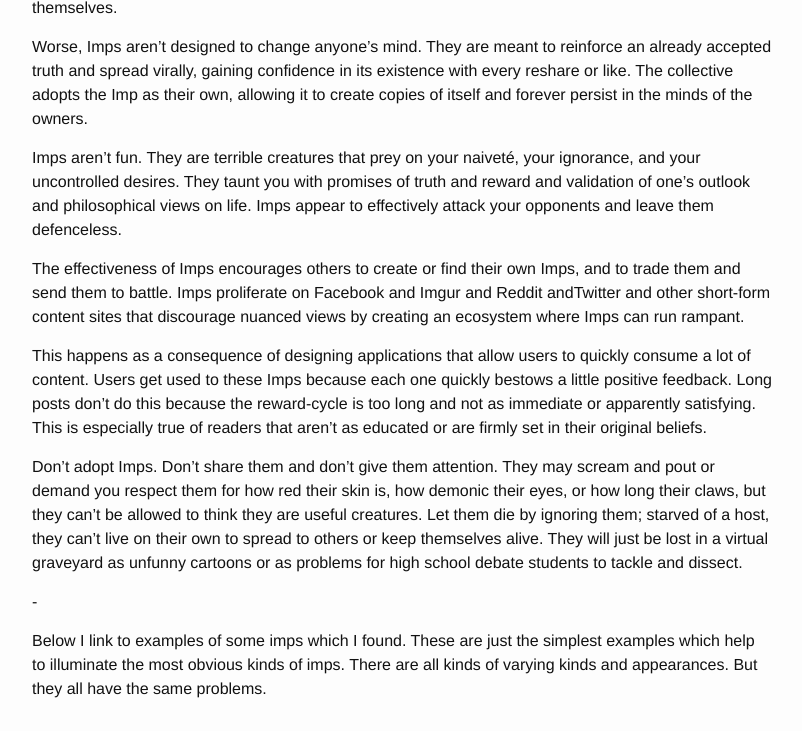
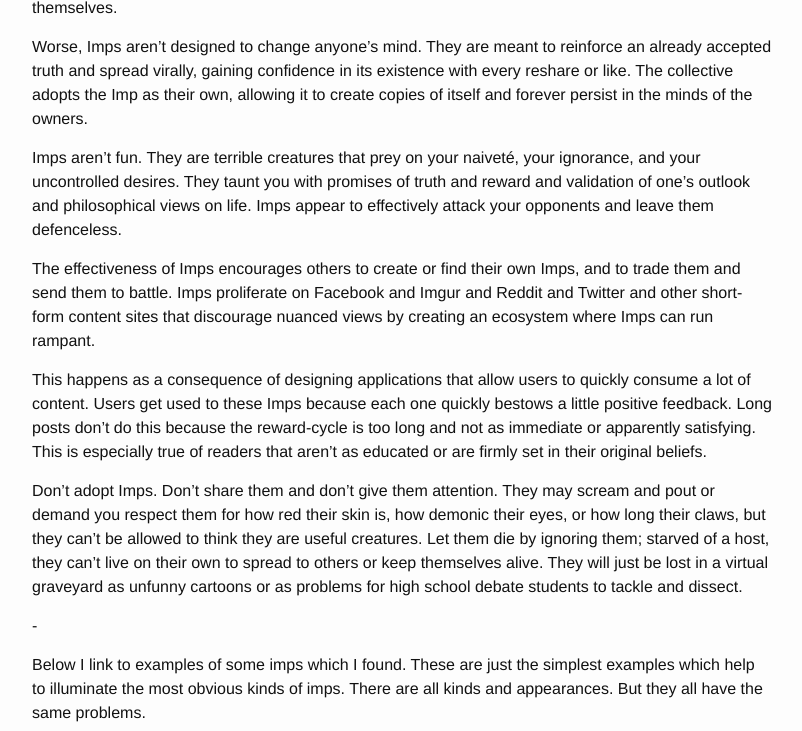
Before and after one commit to grnt426/grnt426.github.io, a Jekyll site: the page built from _posts/2016-03-08-imps.markdown, in a window 1280 px wide and 900 px high, scrolled down 705 px, cut to the strip 0-731 px from the top of the window. Shown: the whole strip, without its empty margins (238-1040 px from the left). Built offline with Jekyll 4.4.1, drawn with Linux system fonts in a browser that asks for light colours.

Commit message:
Fixing some minor problems with Imps.

```diff
--- a/_posts/2016-03-08-imps.markdown
+++ b/_posts/2016-03-08-imps.markdown
@@ -17,7 +17,7 @@ Worse, Imps aren't designed to change anyone's mind. They are meant to reinforce
 
 Imps aren't fun. They are terrible creatures that prey on your naiveté, your ignorance, and your uncontrolled desires. They taunt you with promises of truth and reward and validation of one's outlook and philosophical views on life. Imps appear to effectively attack your opponents and leave them defenceless.
 
-The effectiveness of Imps encourages others to create or find their own Imps, and to trade them and send them to battle. Imps proliferate on Facebook and Imgur and Reddit andTwitter and other short-form content sites that discourage nuanced views by creating an ecosystem where Imps can run rampant.
+The effectiveness of Imps encourages others to create or find their own Imps, and to trade them and send them to battle. Imps proliferate on Facebook and Imgur and Reddit and Twitter and other short-form content sites that discourage nuanced views by creating an ecosystem where Imps can run rampant.
 
 This happens as a consequence of designing applications that allow users to quickly consume a lot of content. Users get used to these Imps because each one quickly bestows a little positive feedback. Long posts don't do this because the reward-cycle is too long and not as immediate or apparently satisfying. This is especially true of readers that aren't as educated or are firmly set in their original beliefs.
 
@@ -25,7 +25,7 @@ Don't adopt Imps. Don't share them and don't give them attention. They may screa
 
 -
 
-Below I link to examples of some imps which I found. These are just the simplest examples which help to illuminate the most obvious kinds of imps. There are all kinds of varying kinds and appearances. But they all have the same problems.
+Below I link to examples of some imps which I found. These are just the simplest examples which help to illuminate the most obvious kinds of imps. There are all kinds and appearances. But they all have the same problems.
 
 <br />
 {:refdef: style="text-align: center;"}
```
